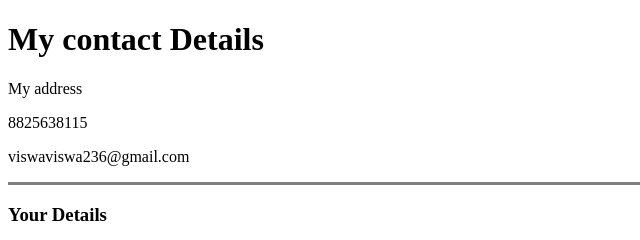
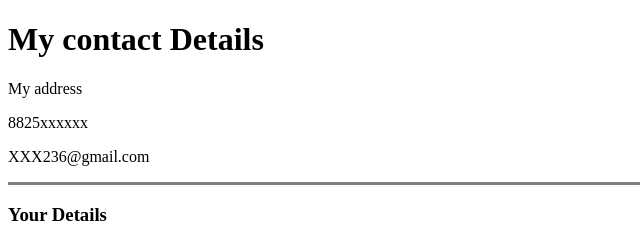
Before and after one commit to ViswaM8115/Cv, a plain HTML site: page ContactDetails.html in a window 1280 px wide. Shown: the top 240 px of the page, 0-640 px from the left. Drawn offline with Linux system fonts and the light colour scheme.

Commit message:
Update ContactDetails.html

```diff
--- a/ContactDetails.html
+++ b/ContactDetails.html
@@ -7,8 +7,8 @@
   <body>
     <h1>My contact Details</h1>
     <p>My address</p>
-    <p>8825638115</p>
-    <p>viswaviswa236@gmail.com</p>
+    <p>8825xxxxxx</p>
+    <p>XXX236@gmail.com</p>
     <hr size = "3" noshade>
     <h3>Your Details</h3>
     <form class="" action="index.html" method="post">
```
